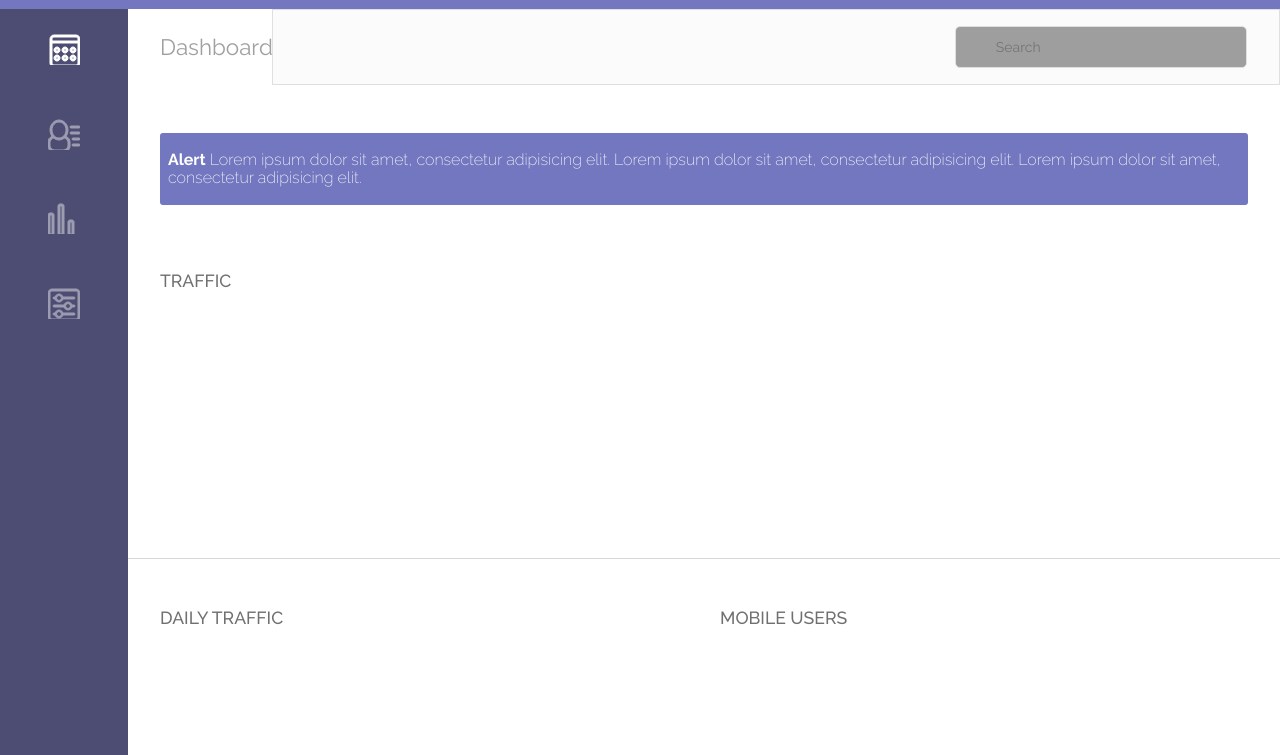
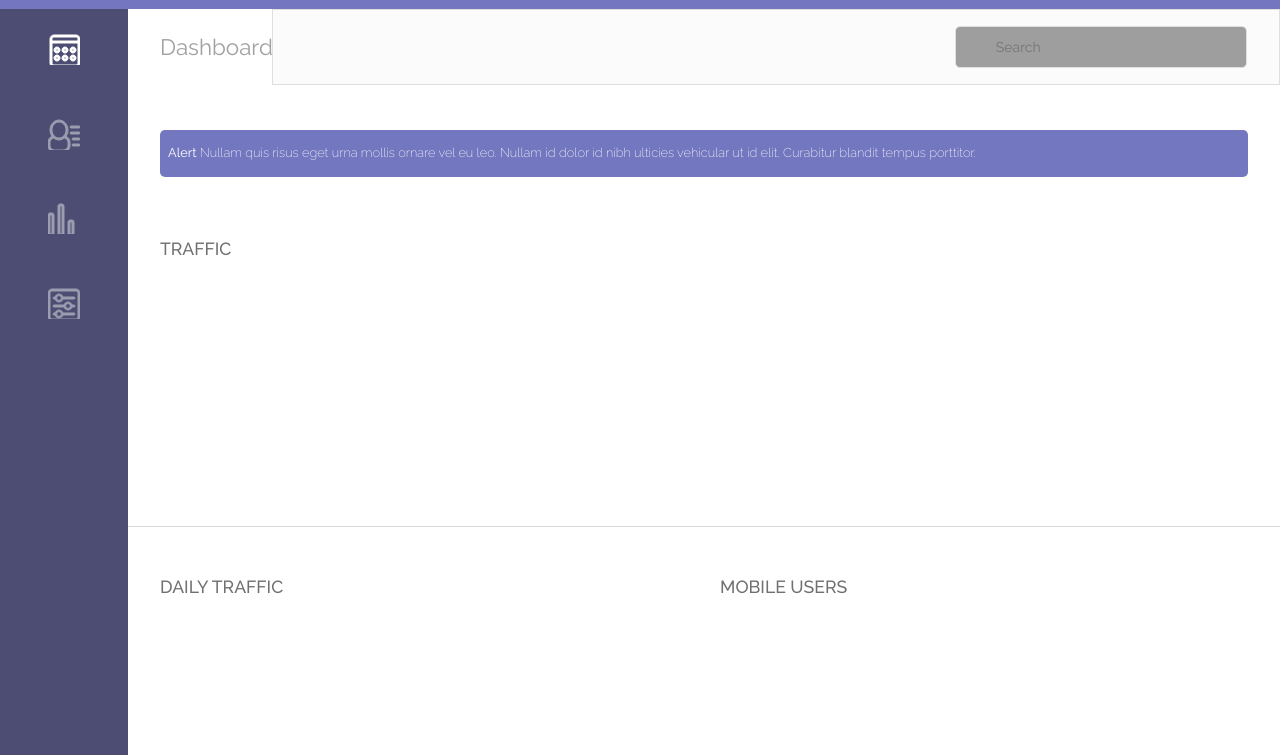
Before and after one commit to zcardais/P9_web_app_dashboard, a plain HTML site: page index.html in a window 1280 px wide. Shown: the part 45-800 px from the top of the page. Drawn offline with nearby package versions, Linux system fonts and the light colour scheme; grey boxes are pictures that could not be loaded.

Commit message:
Added JavaScript function to show alert message on window load; TODO: Add icon to close the window into the aler-box html, then code the JavaScript function needed to hide the box on click.

```diff
--- a/css/styles.css
+++ b/css/styles.css
@@ -117,19 +117,15 @@ a {
 .alert-box {
     background-color: #7377bf;
     color: white;
-    border-radius: 3px;
+    border-radius: 5px;
     margin: 1em 0;
 }
 
-.alert-text {
-    font-size: 1rem;
-    padding: 1.1rem 0.5rem;
+#alertMessage {
+    font-size: .8rem;
+    padding: 1rem 0.5rem;
     color: #fff;
     font-weight: 200;
-}
-
-#alert-strong {
-    font-weight: 700;
 }
 
 .page-title {
@@ -397,6 +393,7 @@ button[type="submit"]:hover {
 }
 
 .styled-select select {
+    display: block;
     background: transparent;
     width: 100%;
     padding: 5px;
--- a/index.html
+++ b/index.html
@@ -114,9 +114,7 @@
 
           <!-- ALERT BOX -->
           <section class="widget-container" style="border:0px;">
-              <div class="alert-box">
-                  <p class="alert-text"><span id="alert-strong">Alert</span> Lorem ipsum dolor sit amet, consectetur adipisicing elit. Lorem ipsum dolor sit amet, consectetur adipisicing elit. Lorem ipsum dolor sit amet, consectetur adipisicing elit.</p>
-              </div>
+            <div class="alert-box" id="alertMessage"></div>
           </section><!-- .widget-container -->
 
           <!-- TRAFFIC WIDGET -->
--- a/js/master.js
+++ b/js/master.js
@@ -151,3 +151,9 @@ $(document).ready(function() {
       }
     });
   });
+
+  window.onload = alertMessage;
+
+  function alertMessage() {
+    document.getElementById('alertMessage').innerHTML = "<strong>Alert</strong> Nullam quis risus eget urna mollis ornare vel eu leo. Nullam id dolor id nibh ulticies vehicular ut id elit. Curabitur blandit tempus porttitor.";
+  }
```
